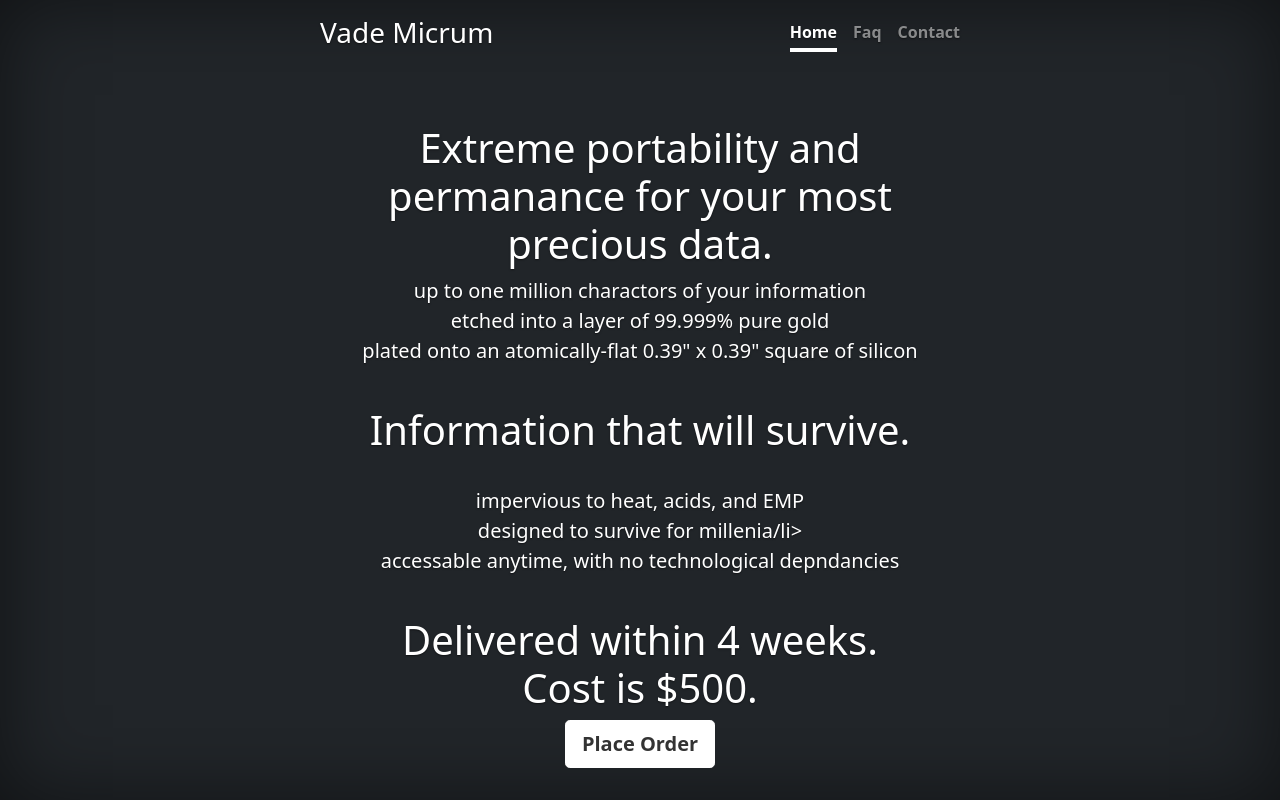
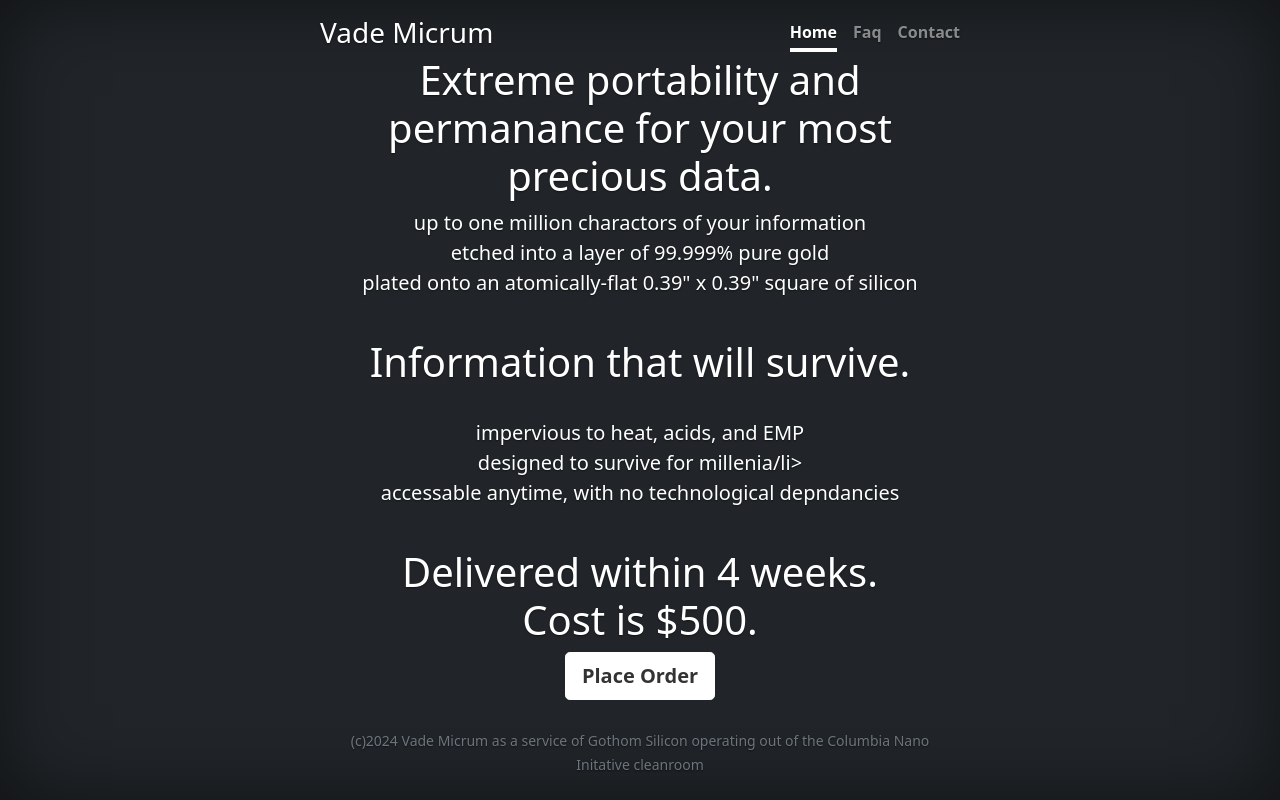
Before and after one commit to bigjosh/vademicrum.com, a plain HTML site: page index.html in a window 1280 px wide. Drawn offline with Linux system fonts and the light colour scheme.

Commit message:
Update index.html

```diff
--- a/index.html
+++ b/index.html
@@ -88,11 +88,15 @@
     </p>
   </main>
 
-<!--
-  <footer class="mt-auto text-white-50">
-    <p>Cover template for <a href="https://getbootstrap.com/" class="text-white">Bootstrap</a>, by <a href="https://twitter.com/mdo" class="text-white">@mdo</a>.</p>
+
+  <footer class="footer mt-auto py-2  text-white-50">
+    <div class="container">
+      <p class="text-muted text-center mb-0">
+        <small>(c)2024 Vade Micrum as a service of Gothom Silicon operating out of the Columbia Nano Initative cleanroom</small>
+      </p>
+    </div>
   </footer>
--->
+
 
 </div>
 
```
